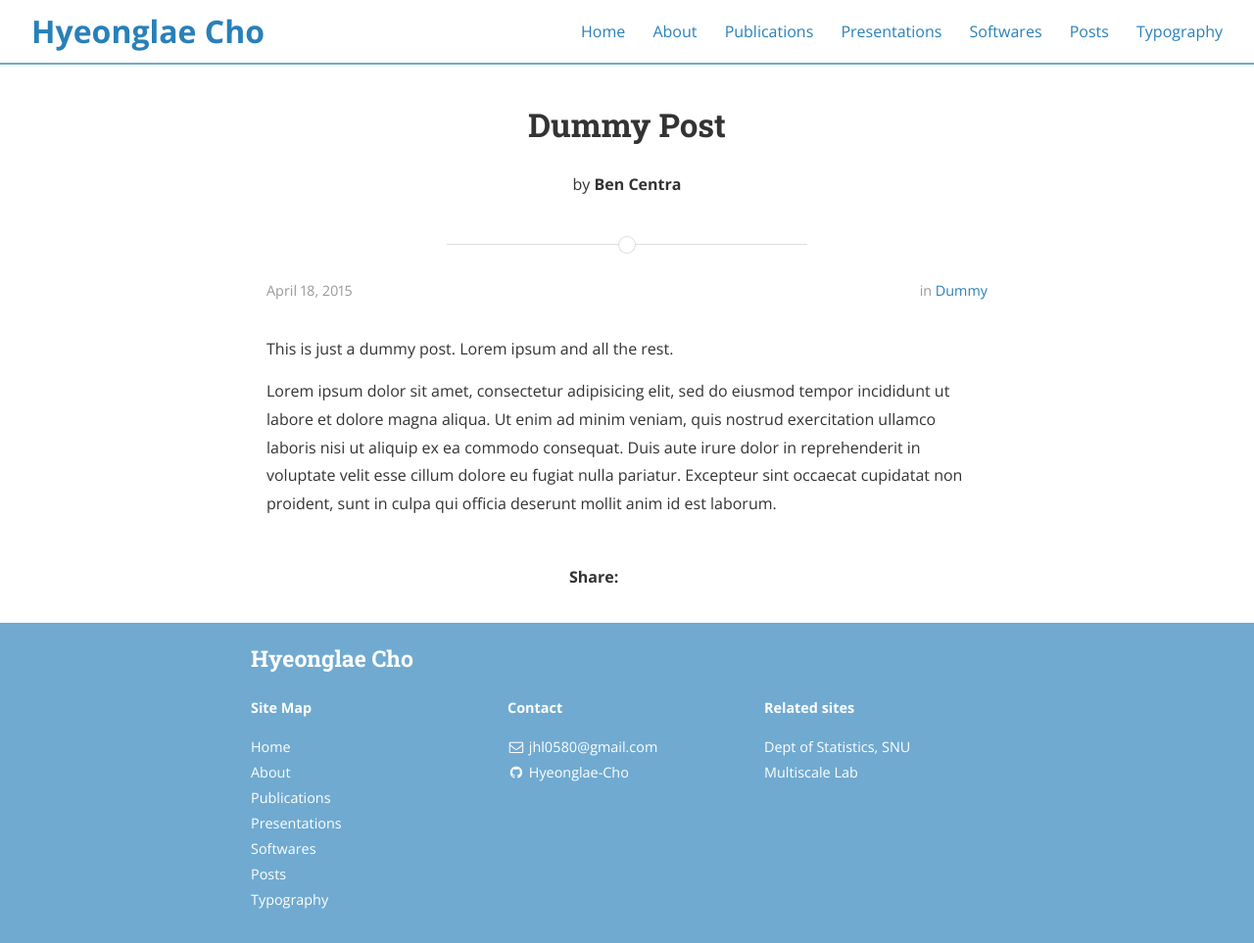
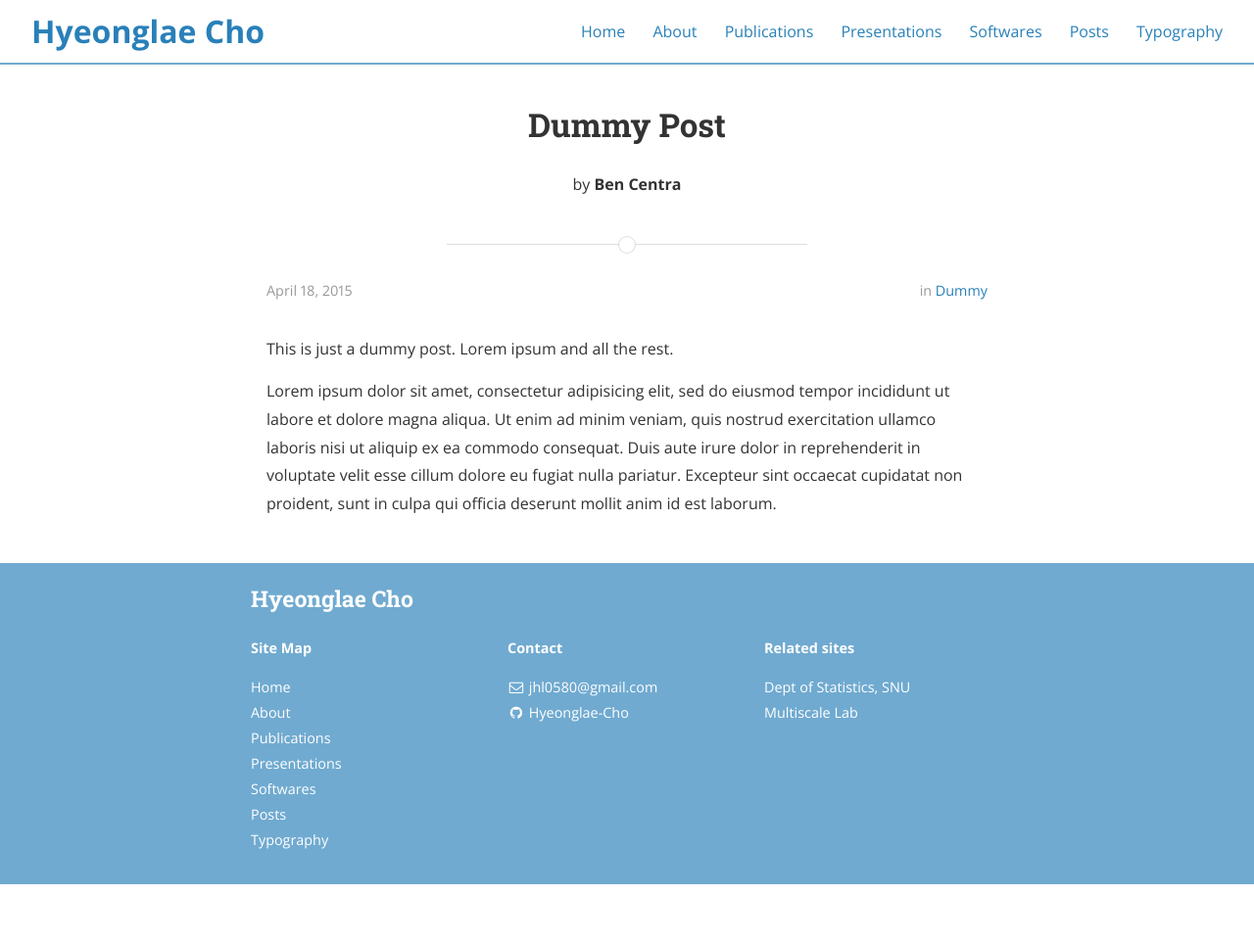
Before and after one commit to Hyeonglae-Cho/Hyeonglae-Cho.github.io, a Jekyll site: the page built from _posts/2015-04-18-dummy.md, in a window 1280 px wide and 963 px high. Shown: the whole window at 98% size. Built offline with Jekyll 4.4.1, drawn with Linux system fonts in a browser that asks for light colours; nearby versions of some CDN libraries.

Commit message:
Update post.html

```diff
--- a/_layouts/post.html
+++ b/_layouts/post.html
@@ -45,7 +45,7 @@ layout: default
   <p class="rss-subscribe text"><strong>Subscribe <a href="{{ "/feed.xml" | prepend: site.baseurl }}">via RSS</a></strong></p>
 </section> -->
 
-<section class="share">
+<!-- <section class="share">
   <span>Share: </span>
   {% for social in site.social %}
     {% capture full_url %}{{ site.url }}{{ site.baseurl }}{{ page.url }}{% endcapture %}
@@ -90,7 +90,7 @@ layout: default
       </a>
     {% endif %}
   {% endfor %}
-</section>
+</section> -->
 {% if site.inter_post_navigation == true %}
 	<section class="post-navigation">
 		<span class="prev-post">
```
